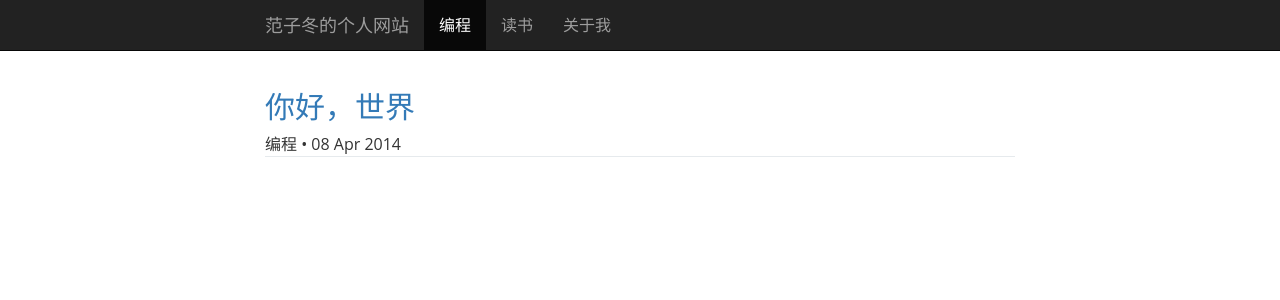
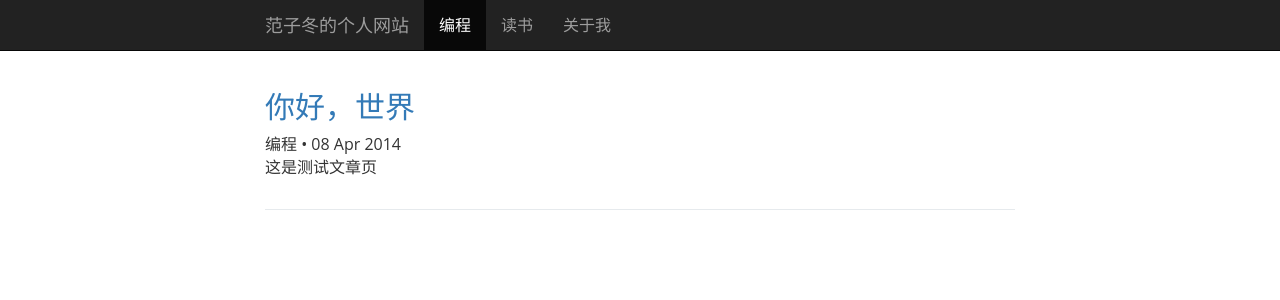
Before and after one commit to vanzand/vanzand.github.io, a Jekyll site: the page built from index.html, in a window 1280 px wide. Shown: the top 300 px of the page. Built offline with Jekyll 4.4.1, drawn with Linux system fonts in a browser that asks for light colours; nearby versions of some CDN libraries; Markdown is read by kramdown in place of the engine named in the settings.

Commit message:
修改文章页
Signed-off-by: fanzidong <fanzidong@dvt.dvt.com>

```diff
--- a/_posts/2014-04-08-hello.html
+++ b/_posts/2014-04-08-hello.html
@@ -2,3 +2,5 @@
 layout: post
 title: 你好，世界
 ---
+
+<p>这是测试文章页</p>
```
